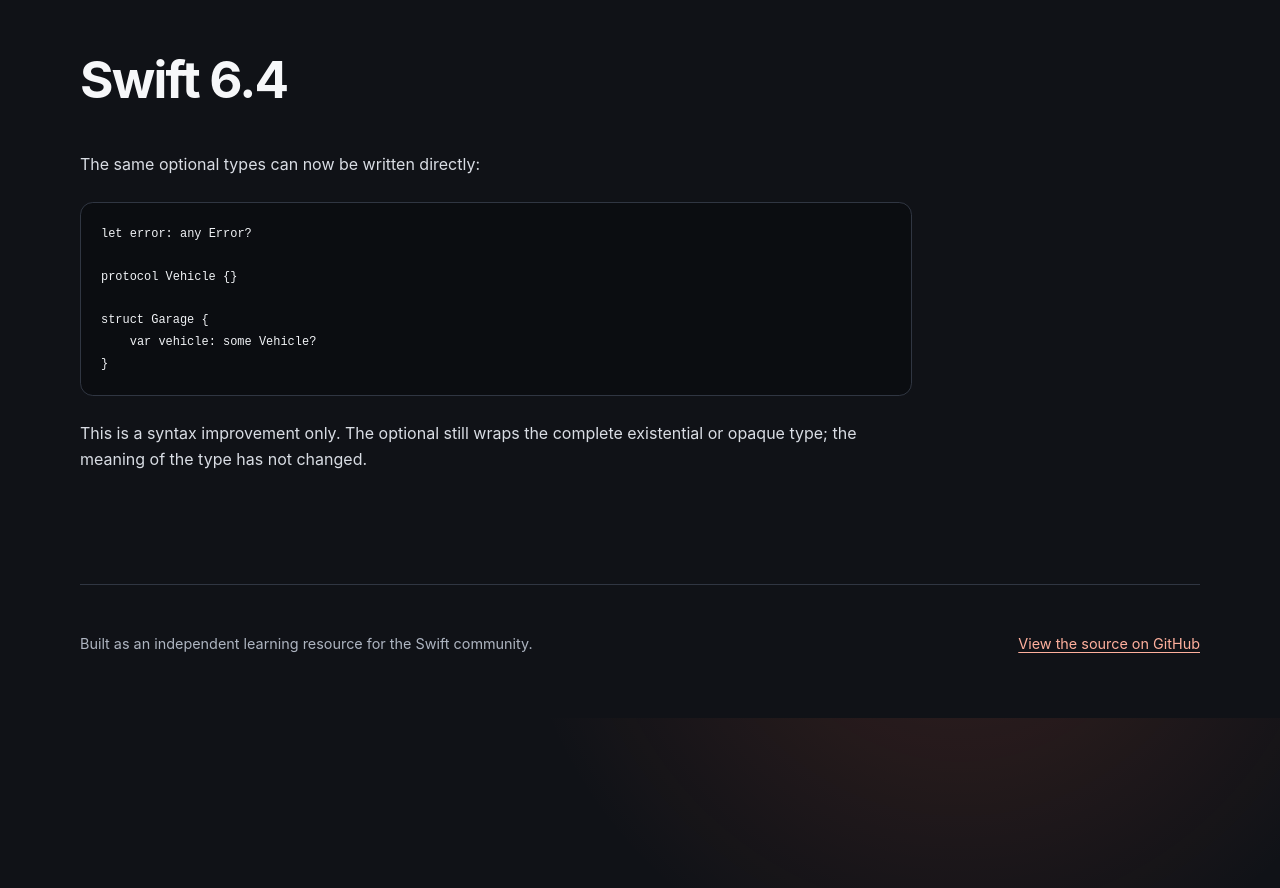
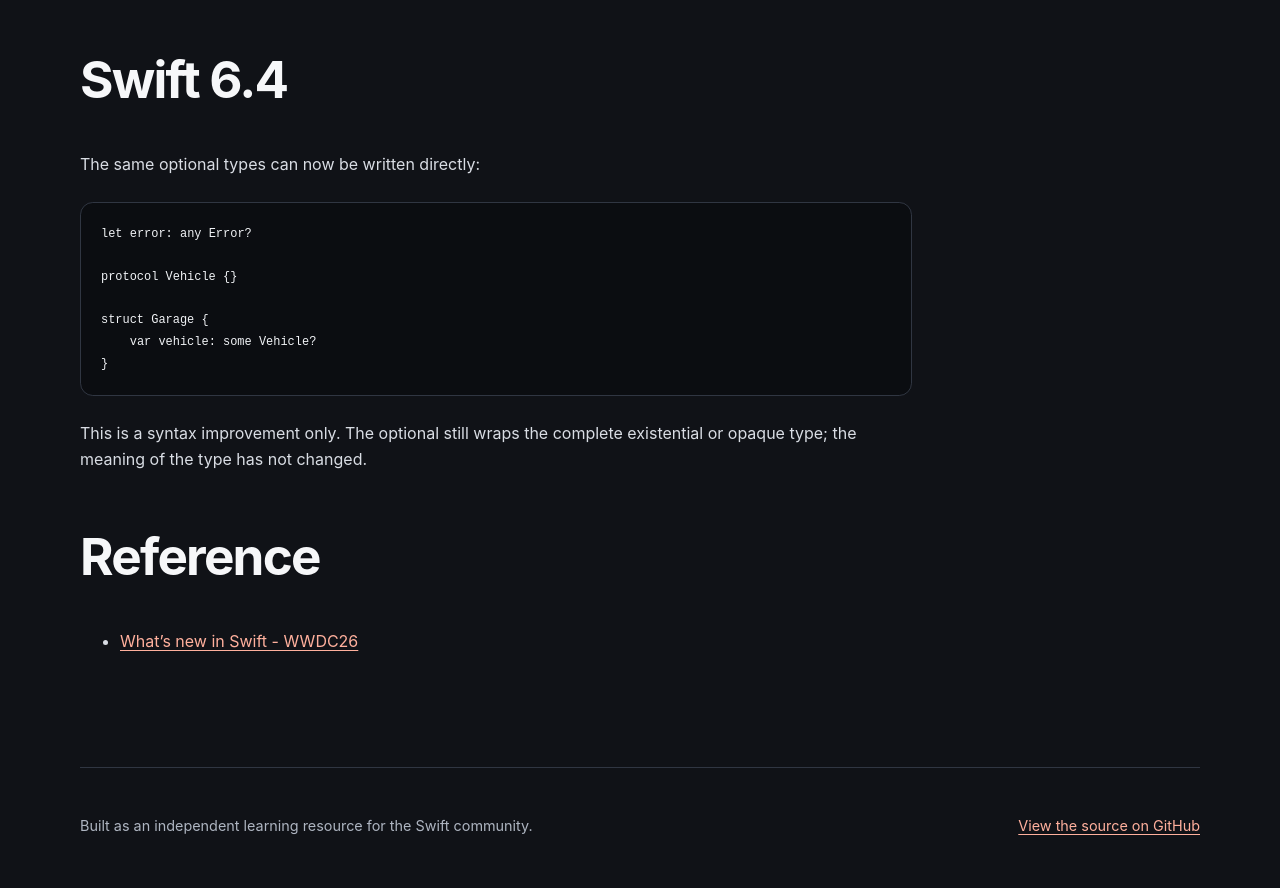
Before and after one commit to pitt500/whats-new-in-swift, a Jekyll site: the page built from swift-6.4/optional-any-some/index.md, in a window 1280 px wide and 900 px high, scrolled down 976 px. Shown: the top 888 px of the window. Built offline with Jekyll 4.4.1, drawn with Linux system fonts in a browser that asks for light colours.

Commit message:
Add WWDC26 reference to optional types guide

````diff
--- a/swift-6.4/optional-any-some/index.md
+++ b/swift-6.4/optional-any-some/index.md
@@ -44,4 +44,8 @@ struct Garage {
 ```
 
 This is a syntax improvement only. The optional still wraps the complete existential or opaque type; the meaning of the type has not changed.
+
+## Reference
+
+- [What's new in Swift - WWDC26](https://developer.apple.com/videos/play/wwdc2026/262)
 </article>
````
